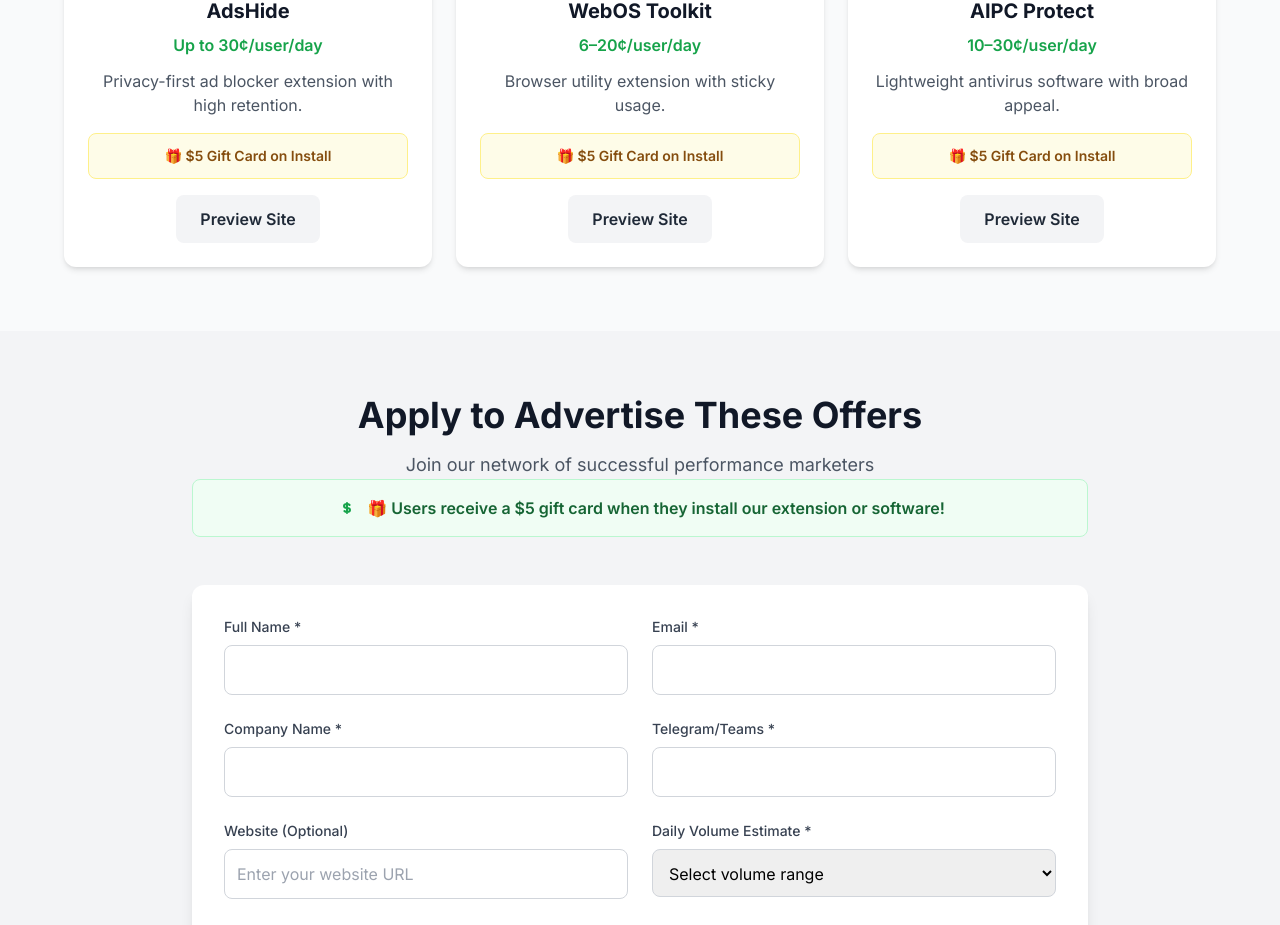
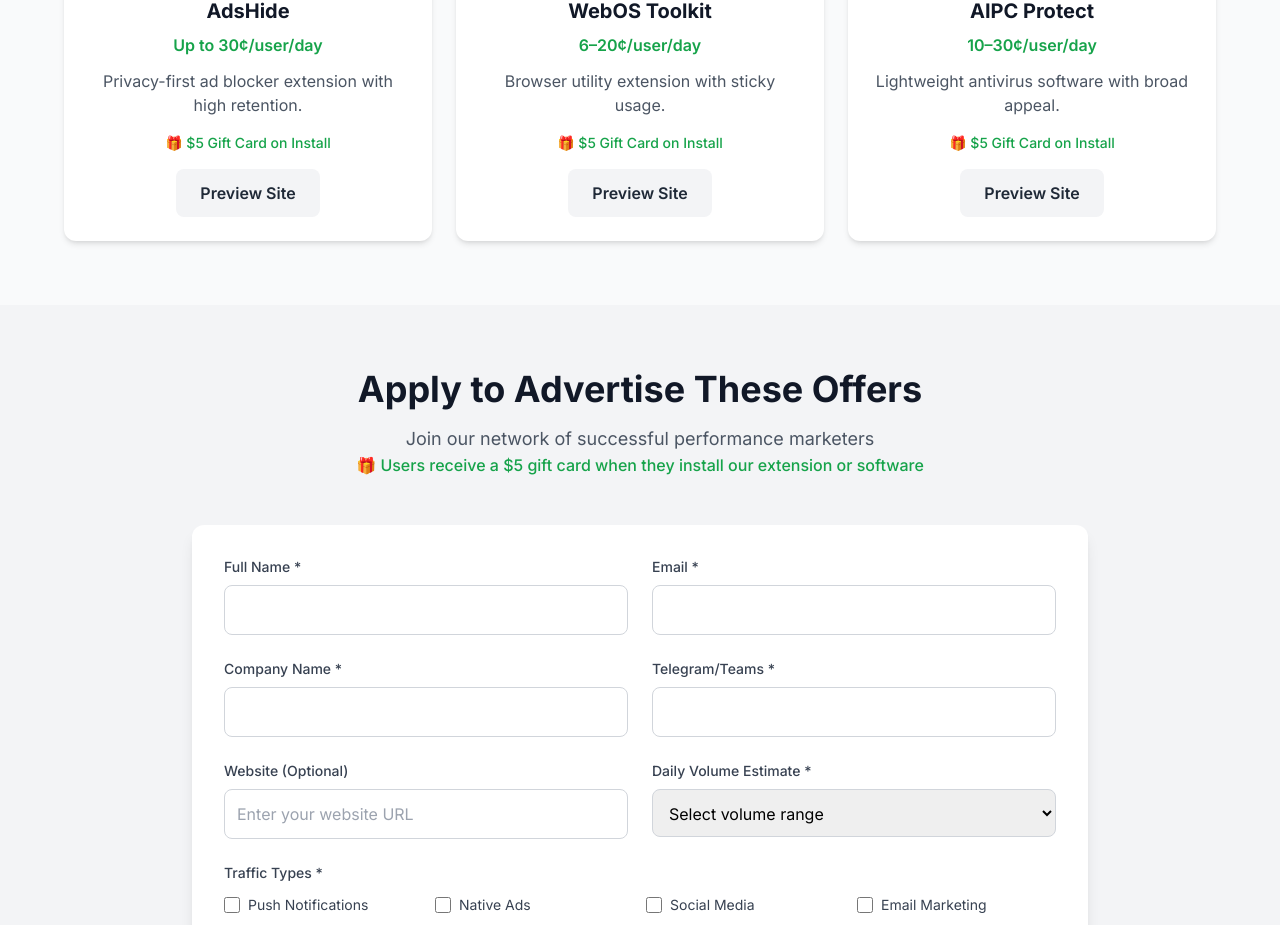
Before and after one commit to mummysboy/trisase2025, a React (Create React App) app: page / in a window 1280 px wide. Shown: the part 1656-2581 px from the top of the page. Built offline with nearby package versions, Linux system fonts and the light colour scheme.

Commit message:
Make gift card incentive more subtle and cleaner

```diff
--- a/src/components/AffiliateForm.tsx
+++ b/src/components/AffiliateForm.tsx
@@ -174,15 +174,10 @@ Submitted on: ${new Date().toLocaleString()}
             Join our network of successful performance marketers
           </p>
 
-          <div className="bg-green-50 dark:bg-green-900/20 rounded-lg p-4 mb-8 border border-green-200 dark:border-green-800">
-            <div className="flex items-center justify-center">
-              <svg className="w-6 h-6 text-green-600 dark:text-green-400 mr-2" fill="none" stroke="currentColor" viewBox="0 0 24 24">
-                <path strokeLinecap="round" strokeLinejoin="round" strokeWidth={2} d="M12 8c-1.657 0-3 .895-3 2s1.343 2 3 2 3 .895 3 2-1.343 2-3 2m0-8c1.11 0 2.08.402 2.599 1M12 8V7m0 1v8m0 0v1m0-1c-1.11 0-2.08-.402-2.599-1" />
-              </svg>
-              <span className="text-green-800 dark:text-green-200 font-semibold">
-                🎁 Users receive a $5 gift card when they install our extension or software!
-              </span>
-            </div>
+          <div className="text-center mb-8">
+            <span className="text-green-600 dark:text-green-400 font-medium">
+              🎁 Users receive a $5 gift card when they install our extension or software
+            </span>
           </div>
         </motion.div>
 
--- a/src/components/ProductShowcase.tsx
+++ b/src/components/ProductShowcase.tsx
@@ -77,12 +77,10 @@ const ProductShowcase: React.FC = () => {
                   {product.description}
                 </p>
 
-                <div className="bg-yellow-50 dark:bg-yellow-900/20 rounded-lg p-3 mb-4 border border-yellow-200 dark:border-yellow-800">
-                  <div className="flex items-center justify-center">
-                    <span className="text-yellow-800 dark:text-yellow-200 font-semibold text-sm">
-                      🎁 $5 Gift Card on Install
-                    </span>
-                  </div>
+                <div className="flex items-center justify-center mb-4">
+                  <span className="text-green-600 dark:text-green-400 text-sm font-medium">
+                    🎁 $5 Gift Card on Install
+                  </span>
                 </div>
 
                 <a
```
